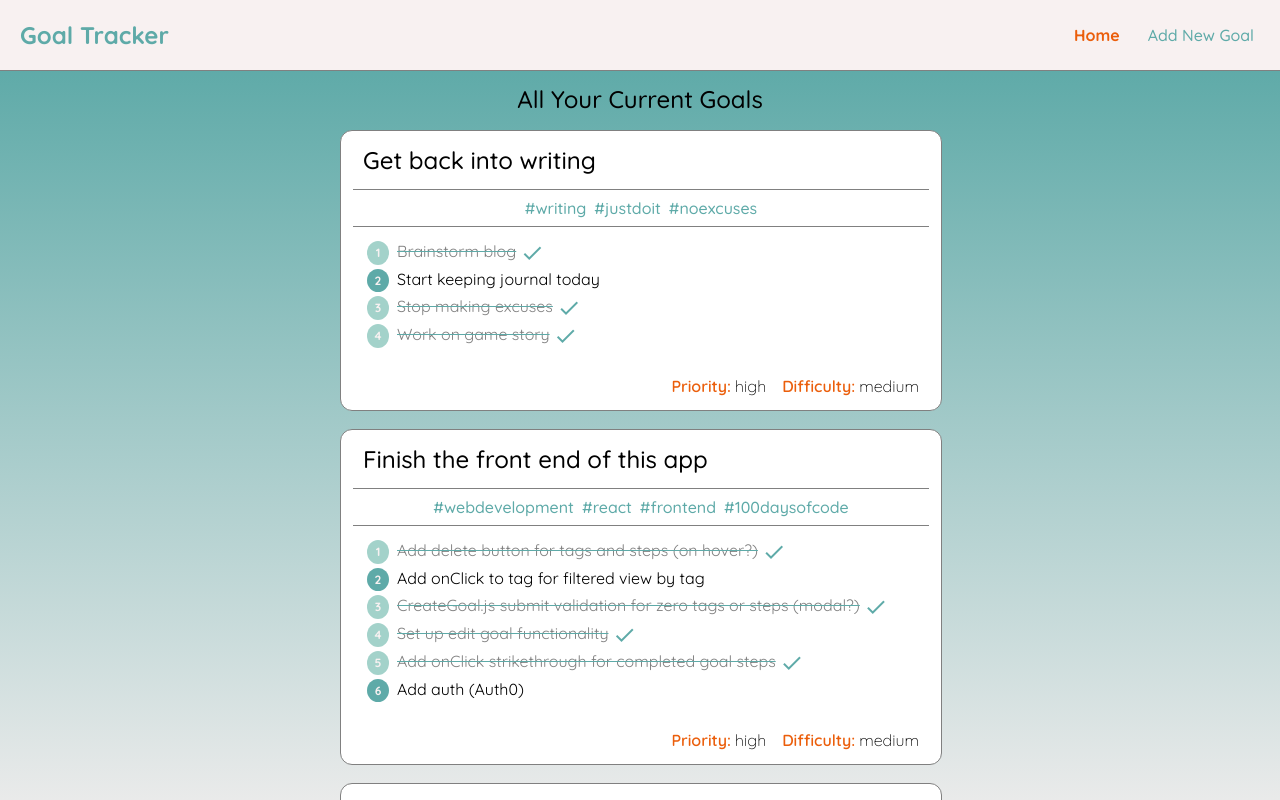
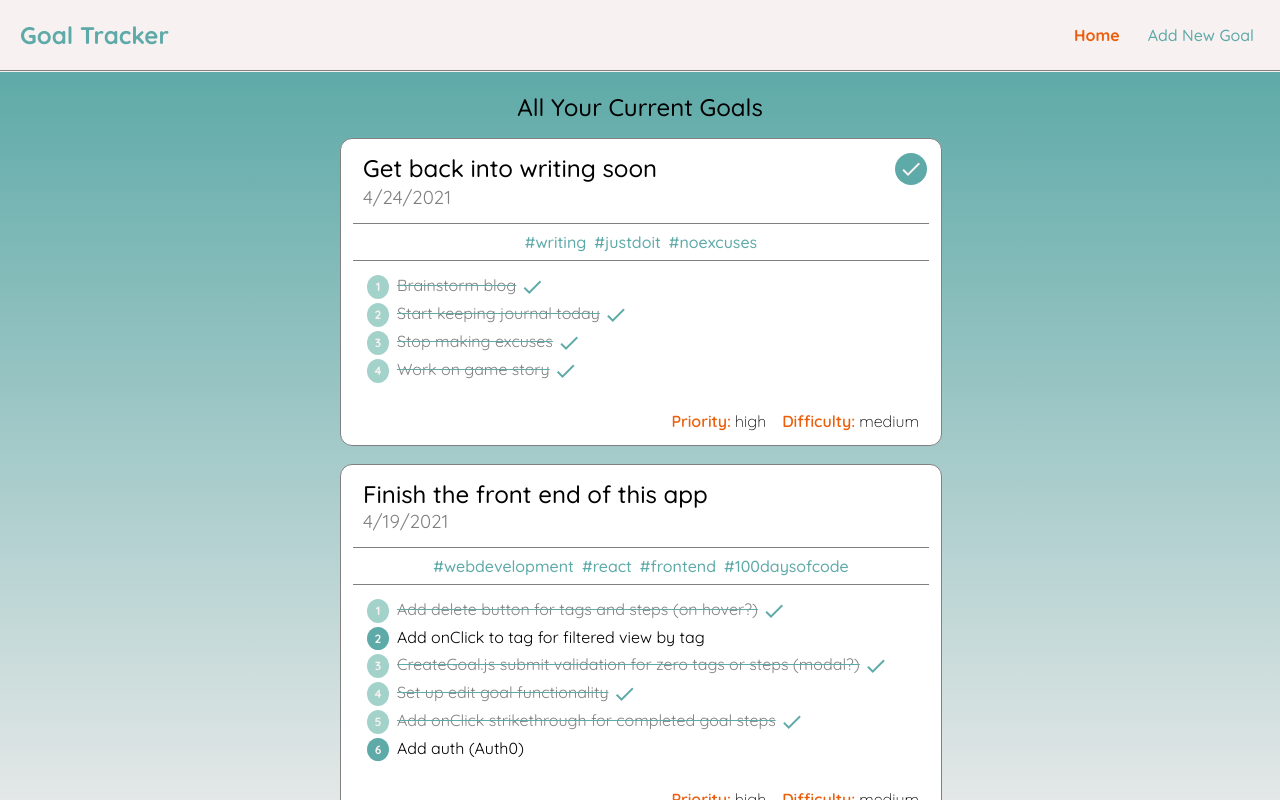
Before and after one commit to mikehoods/react-goalTracker-2.0-client, a React (Create React App) app: page / in a window 1280 px wide. Shown: the top 800 px of the page. Built offline with nearby package versions, Linux system fonts and the light colour scheme; data requests are answered from the project's data file.

Commit message:
Fixed EditGoal.js and GoalDetails.js to retain date and achieved states. Added conditional rendering for complete goals on GoalList.js

```diff
--- a/data/db.json
+++ b/data/db.json
@@ -1,7 +1,7 @@
 {
   "goals": [
     {
-      "title": "Get back into writing",
+      "title": "Get back into writing soon",
       "difficulty": "medium",
       "priority": "high",
       "steps": [
@@ -11,7 +11,7 @@
         },
         {
           "step": "Start keeping journal today",
-          "complete": false
+          "complete": true
         },
         {
           "step": "Stop making excuses",
@@ -22,12 +22,13 @@
           "complete": true
         }
       ],
-      "achieved": false,
+      "achieved": true,
       "tags": [
         "writing",
         "justdoit",
         "noexcuses"
       ],
+      "date": "4/24/2021",
       "id": 3
     },
     {
@@ -67,6 +68,7 @@
         "frontend",
         "100daysofcode"
       ],
+      "date": "4/19/2021",
       "id": 7
     },
     {
--- a/src/EditGoal.js
+++ b/src/EditGoal.js
@@ -13,6 +13,8 @@ const EditGoal = () => {
     const [tempStep, setTempStep] = useState("");
     const [steps, setSteps] = useState([]);
     const [tags, setTags] = useState([]);
+    const [achieved, setAchieved] = useState(null);
+    const [date, setDate] = useState("");
 
     const [isPending, setIsPending] = useState(false);
 
@@ -38,6 +40,8 @@ const EditGoal = () => {
             setPriority(goal.priority)
             setSteps(goal.steps)
             setTags(goal.tags)
+            setAchieved(goal.achieved)
+            setDate(goal.date)
         }
     }, [goal])
 
@@ -74,7 +78,7 @@ const EditGoal = () => {
     const handleSubmit = (e) => {
         e.preventDefault()
 
-        const updatedGoal = { title, difficulty, priority, steps, tags }
+        const updatedGoal = { title, difficulty, priority, steps, tags, date, achieved }
 
         setIsPending(true);
 
--- a/src/GoalDetails.js
+++ b/src/GoalDetails.js
@@ -13,6 +13,7 @@ const GoalDetails = () => {
     const [steps, setSteps] = useState([]);
     const [tags, setTags] = useState([]);
     const [achieved, setAchieved] = useState(null);
+    const [date, setDate] = useState("")
 
     useEffect(() => {
         if (goal) {
@@ -22,6 +23,7 @@ const GoalDetails = () => {
             setSteps(goal.steps)
             setTags(goal.tags)
             setAchieved(goal.achieved)
+            setDate(goal.date)
         }
 
     }, [goal])
@@ -51,7 +53,7 @@ const GoalDetails = () => {
     }
 
     const handleAchieved = (e) => {
-        if (achieved === true) {
+        if (achieved) {
             setAchieved(false);
             setSteps([...steps],
                 steps.map(step => {
@@ -68,7 +70,7 @@ const GoalDetails = () => {
         }
     }
     const updateGoal = () => {
-        const updatedGoal = { title, difficulty, priority, steps, achieved, tags }
+        const updatedGoal = { title, difficulty, priority, steps, achieved, tags, date }
         // console.log(updatedGoal)
 
         fetch('http://localhost:8000/goals/' + goal.id, {
--- a/src/GoalList.js
+++ b/src/GoalList.js
@@ -1,6 +1,10 @@
 import { Link } from 'react-router-dom';
 
 const GoalList = ({goals, title}) => {
+    const goalComplete = (goal) => goal.achieved === true ?
+    <i className="material-icons goal-achieved">done</i>
+    : ""
+
     return (
         <div className="goal-list">
             <h2 className="home-h2">{title}</h2>
@@ -8,7 +12,10 @@ const GoalList = ({goals, title}) => {
                 <Link to={`/goals/${goal.id}`} className="goal-link" key={index}>
                     <div className="goal-preview">
                         <div className="goal-header">
+                            <div className="goal-title">
                             <h2>{goal.title}</h2>
+                            {goalComplete(goal)}
+                            </div>
                             <h3 className="goal-date">{goal.date}</h3>
                         </div>
                         {goal.tags.length > 0 && <div className="tag-cloud goal-tags">
--- a/src/index.css
+++ b/src/index.css
@@ -57,7 +57,7 @@ body {
   max-width: 600px;
   margin: 40px auto;
   padding: 20px;
-  margin-top: 8vh;
+  margin-top: 9vh;
 }
 
 /* Goal List Styling */
@@ -81,6 +81,11 @@ body {
   width: 100%;
   box-sizing: border-box;
 }
+.goal-title {
+  display: flex;
+  justify-content: space-between;
+  align-items: top;
+}
 .goal-header h2 {
   color: black;
   font-weight: 500;
@@ -91,6 +96,12 @@ body {
   color: grey;
   font-weight: 400;
   padding: 0 8px;
+}
+.goal-list .goal-achieved {
+  background-color: #5EAAA8;
+  color: #F8F1F1;
+  border-radius: 50%;
+  padding: 4px;
 }
 .goal-tags .tag {
   margin: 4px;
```
